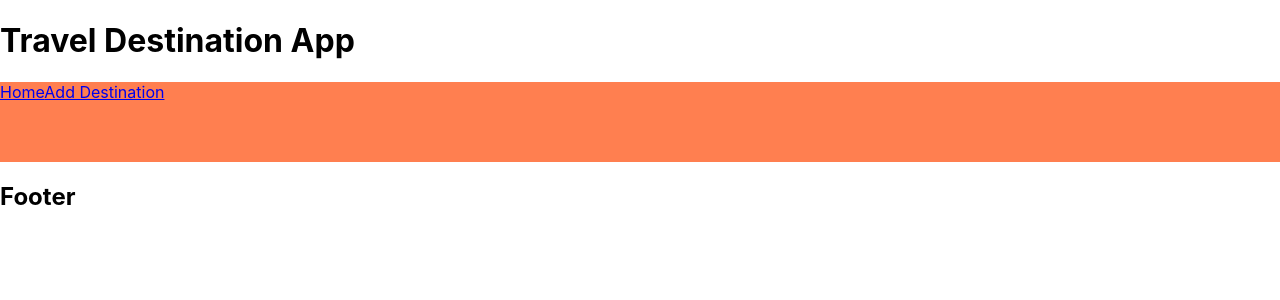
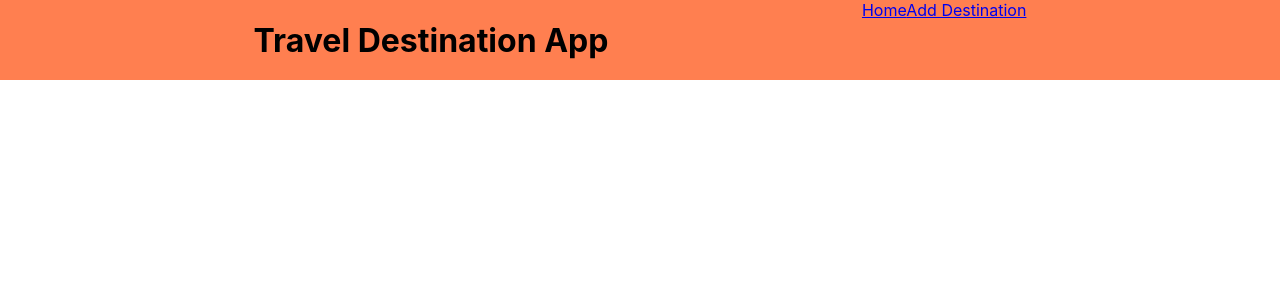
Before and after one commit to suthyscott/43-travel-destination-app, a React (Create React App) app: page / in a window 1280 px wide. Shown: the top 300 px of the page. Built offline with nearby package versions, Linux system fonts and the light colour scheme.

Commit message:
adding loader

```diff
--- a/src/App.jsx
+++ b/src/App.jsx
@@ -9,7 +9,7 @@ import { useState, useEffect } from 'react';
 import {Routes, Route} from 'react-router-dom'
 
 function App() {
-  // const [destinations, setDestinations] = useState([])
+  const [destinations, setDestinations] = useState([])
 
   // const getAllDestinations = () => {
   //   axios.get(`http://localhost:4545/api/destinations?apiKey=${process.env.REACT_APP_API_KEY}`)
--- a/src/Components/Header.css
+++ b/src/Components/Header.css
@@ -1,5 +1,7 @@
-nav {
+header {
     width: 100%;
     height: 10vh;
     background-color: coral;
+    display: flex;
+    justify-content: space-evenly;
 }
--- a/src/Components/Header.jsx
+++ b/src/Components/Header.jsx
@@ -3,10 +3,13 @@ import {Link, NavLink} from 'react-router-dom'
 
 const Header = () => {
     return (
-        <nav>
-            <Link to='/'>Home</Link>
-            <NavLink to='/addDest'>Add a New Destination</NavLink>
-        </nav>
+        <header>
+            <h1>Travel Destination App</h1>
+            <nav>
+                <NavLink to='/home'>Home</NavLink>
+                <NavLink to='/addDest'>Add Destination</NavLink>
+            </nav>
+        </header>
     )
 }
 
--- a/src/Components/Home.jsx
+++ b/src/Components/Home.jsx
@@ -1,8 +1,22 @@
-import React from 'react'
+import { useLoaderData } from "react-router-dom"
+import axios from "axios"
+import DestDisplay from "./DestDisplay"
+import { useState } from "react"
+
+export const getAllDestinations = async () => {
+  const res = await axios.get(`http://localhost:4545/api/destinations?apiKey=${process.env.REACT_APP_API_KEY}`)
+  return res.data
+}
 
 const Home = () => {
+  const [destinations, setDestinations] = useState(useLoaderData())
+
+  console.log(destinations)
+
   return (
-    <div>Home</div>
+    <div>
+      <DestDisplay destinations={destinations}/>
+    </div>
   )
 }
 
--- a/src/Root.jsx
+++ b/src/Root.jsx
@@ -5,18 +5,11 @@ import Header from './Components/Header'
 const Root = () => {
   return (
     <div>
-        <header>
-            <h1>Travel Destination App</h1>
-            <nav>
-                <NavLink to='/home'>Home</NavLink>
-                <NavLink to='/addDest'>Add Destination</NavLink>
-            </nav>
-        </header>
-        {/* <Header/> */}
+        <Header/>
         <Outlet/>
-        <footer>
+        {/* <footer>
             <h2>Footer</h2>
-        </footer>
+        </footer> */}
     </div>
   )
 }
--- a/src/index.js
+++ b/src/index.js
@@ -8,6 +8,9 @@ import { createBrowserRouter, RouterProvider } from "react-router-dom"
 import Root from "./Root"
 import ErrorPage from "./Components/ErrorPage"
 import Home from "./Components/Home"
+import AddDest from "./Components/AddDest"
+import Details from "./Components/Details"
+import { getAllDestinations as destinationsLoader } from "./Components/Home"
 
 const router = createBrowserRouter([
     {
@@ -17,7 +20,16 @@ const router = createBrowserRouter([
         children: [
             {
                 path: '/home',
-                element: <Home/>
+                element: <Home/>,
+                loader: destinationsLoader
+            },
+            {
+                path: '/addDest',
+                element: <AddDest/>
+            },
+            {
+                path: '/details/:id',
+                element: <Details/>
             }
         ]
     }
```
